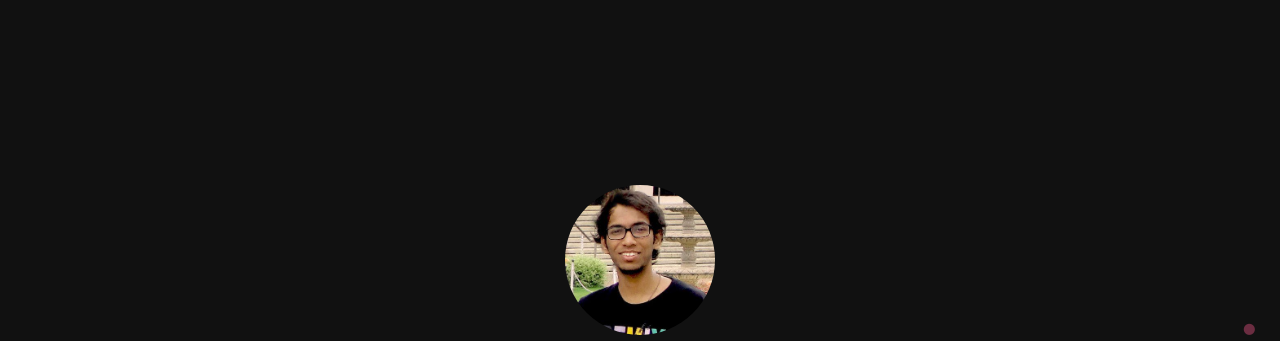
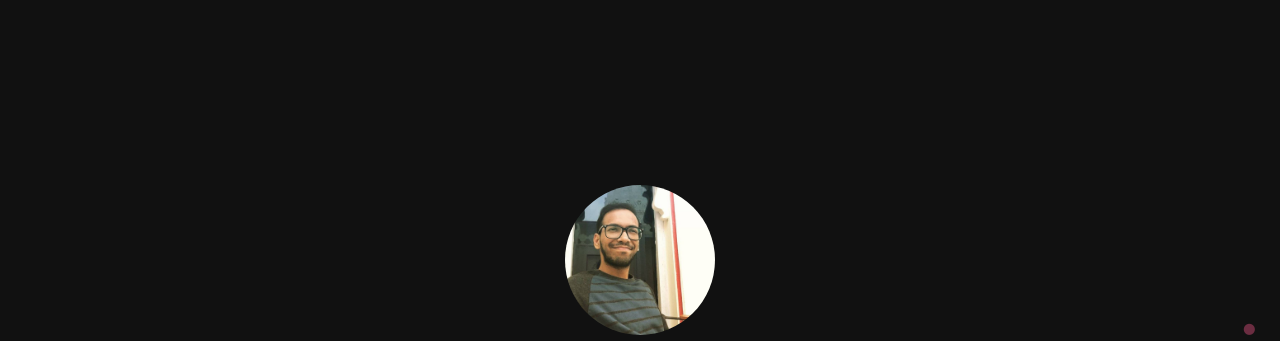
Before and after one commit to prasadlakade/website, a plain HTML site: page index.html in a window 1280 px wide. Shown: the part 60-401 px from the top of the page. Drawn offline with nearby package versions, Linux system fonts and the light colour scheme.

Commit message:
profile pic updated

```diff
--- a/content/css/stylemain.css
+++ b/content/css/stylemain.css
@@ -31,7 +31,7 @@ section.row-one{background-color: #111;border-top: 1px solid #6b2d41;}
 .top-bar ul{padding: 0 15px;}
 
 .content{position: fixed;width: 500px;left: 50%;margin-left: -250px;height: 330px;top:50%;margin-top: -165px;text-align: center;border-radius: 5px;text-align: center;/*background-color: rgba(0,0,0,0.5);*/}
-.profile-pic {position: relative;width: 150px;height: 150px;background-color: #6b2d41;border-radius: 50%;margin: 10px auto;background: #6b2d41 url(../../content/img/mypic.jpg) no-repeat center center;background-size: 100% 100%;}
+.profile-pic {position: relative;width: 150px;height: 150px;background-color: #6b2d41;border-radius: 50%;margin: 10px auto;background: #6b2d41 url(../../content/img/mypic1.jpg) no-repeat center center;background-size: 100% 100%;}
 .myname p {font-size: 30px;}
 .mydetails p{font-weight: 100;font-size: 20px;}
 .mybutton{color: #eee;padding: 10px 25px; background-color: #6b2d41;clear: both;position: relative;display: inline-block;margin-top: 5px;text-transform: uppercase;}
```
Also changed, not shown: content/img/mypic1.jpg (added).
